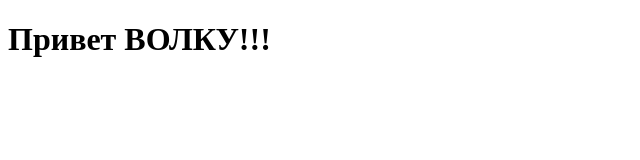
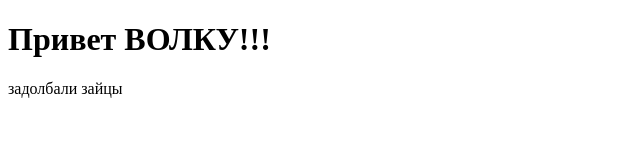
Before and after one commit to Ded-Ivan/test, a plain HTML site: page index.html in a window 1280 px wide. Shown: the whole page, without its empty margins (0-640 px from the left). Drawn offline with Linux system fonts and the light colour scheme.

Commit message:
вернулся и добавил Р

```diff
--- a/index.html
+++ b/index.html
@@ -7,6 +7,6 @@
 </head>
 <body>
   <h1>Привет ВОЛКУ!!!</h1>
-
+  <p>задолбали зайцы</p>
 </body>
 </html>
```
